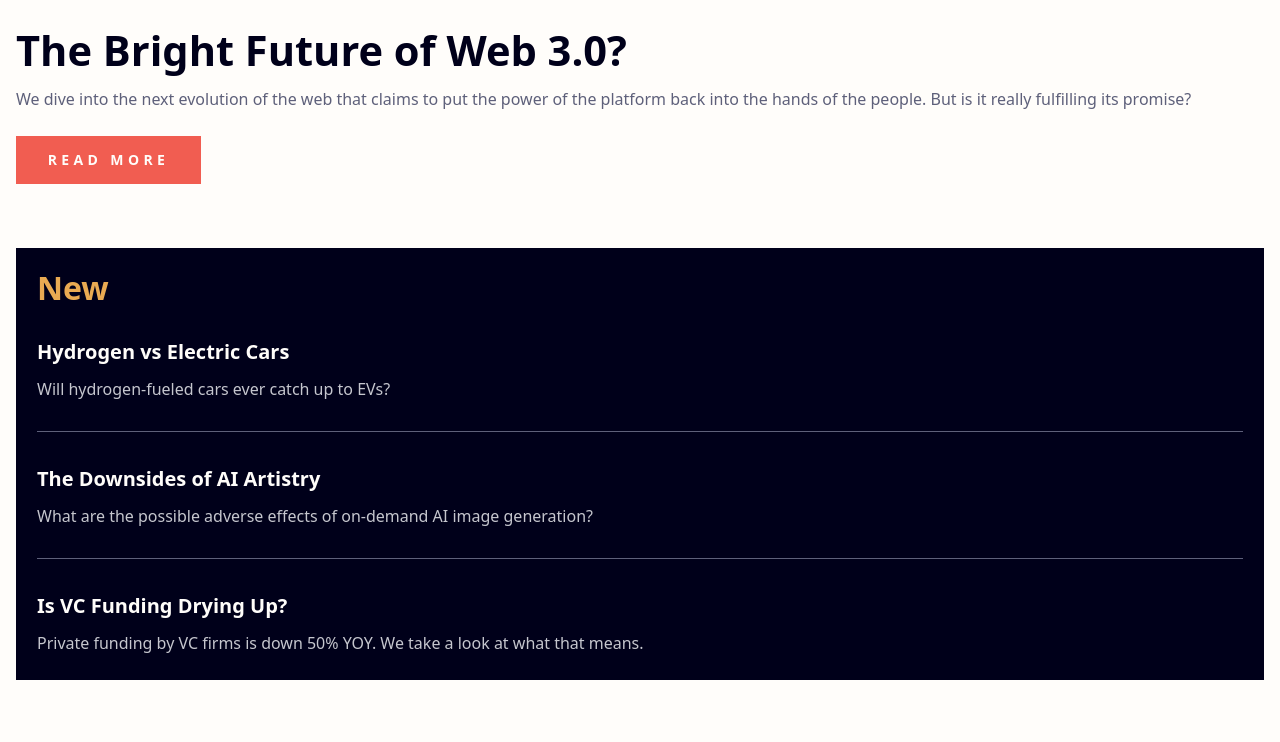
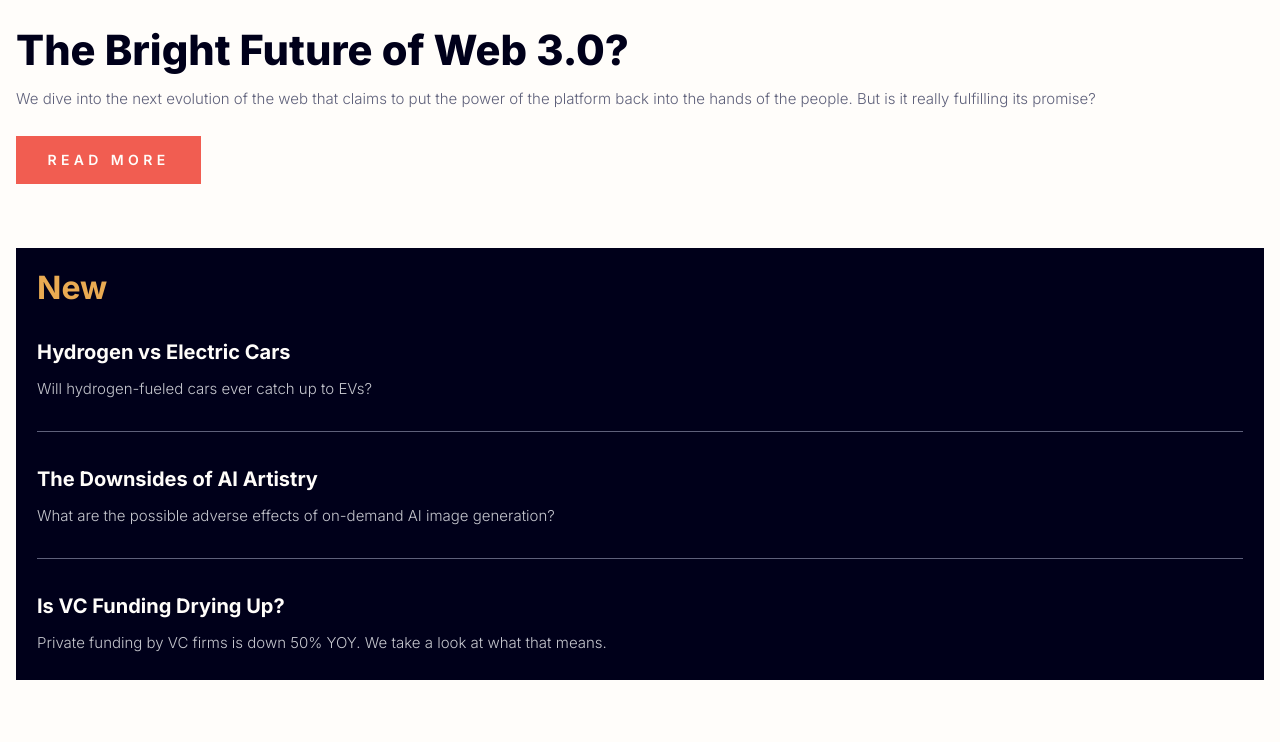
Before and after one commit to ismaelpaul/front-end-mentor-news-home, a SvelteKit app: page / in a window 1280 px wide. Shown: the part 1178-1920 px from the top of the page. Built offline with nearby package versions, Linux system fonts and the light colour scheme.

Commit message:
Add Inter font family

```diff
--- a/src/app.css
+++ b/src/app.css
@@ -1,7 +1,9 @@
+@import url('https://fonts.googleapis.com/css2?family=Inter:wght@200;300;400;500;600;700;800;900&display=swap');
 @tailwind base;
 @tailwind components;
 @tailwind utilities;
 
 body {
 	background-color: #fffdfa;
+	font-family: Inter;
 }
--- a/tailwind.config.js
+++ b/tailwind.config.js
@@ -11,6 +11,9 @@
 			'light-vermillion': '#F15D51',
 			yellow: '#E9AA52',
 			'soft-orange': '#FFCE8A',
+		},
+		fontFamily: {
+			inter: ['Inter', 'sans-serif'],
 		},
 		fontSize: {
 			header: [
@@ -49,7 +52,7 @@
 				},
 			],
 			paragraph: [
-				'1rem',
+				'0.938rem',
 				{
 					lineHeight: '1.625rem',
 					fontWeight: '300',
```
